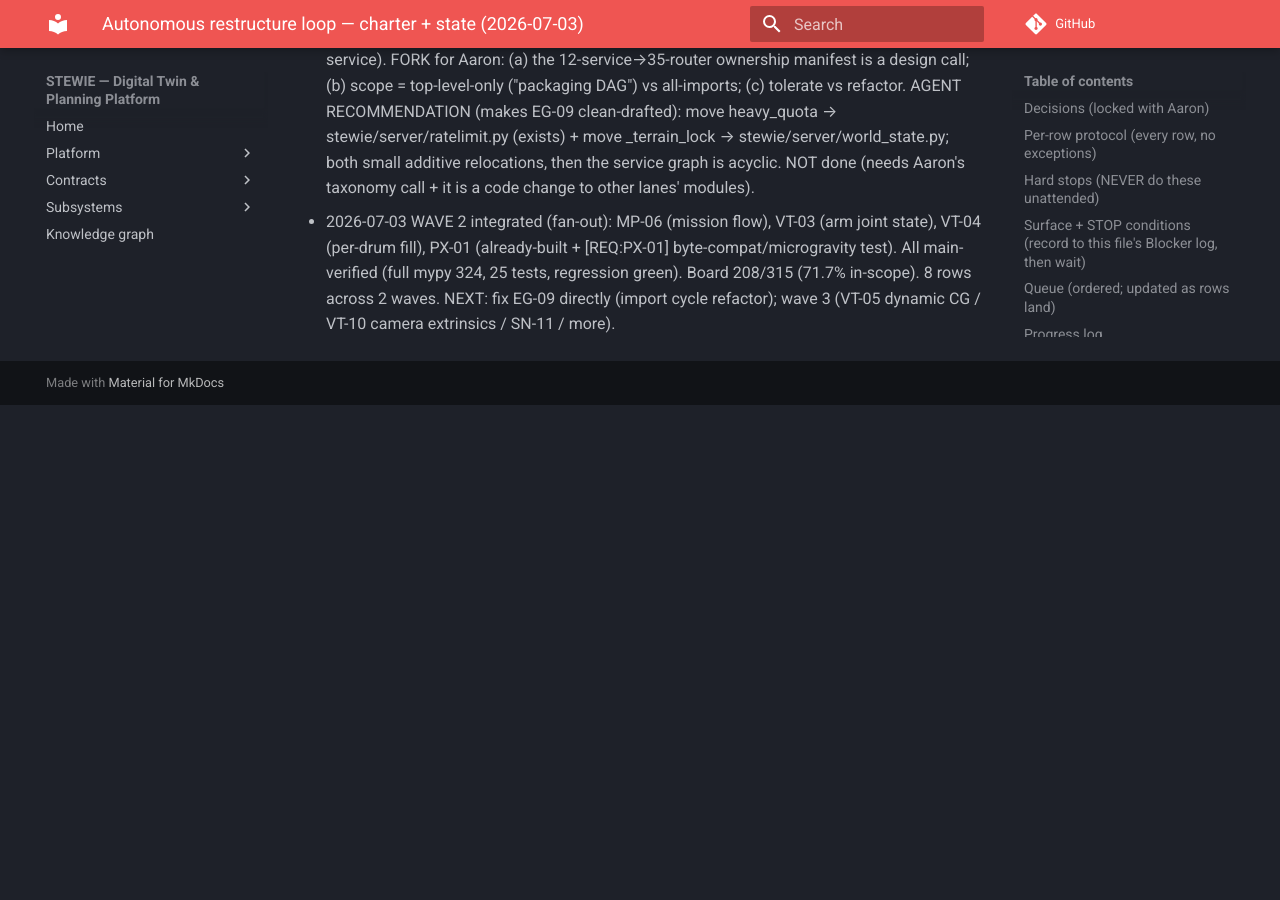
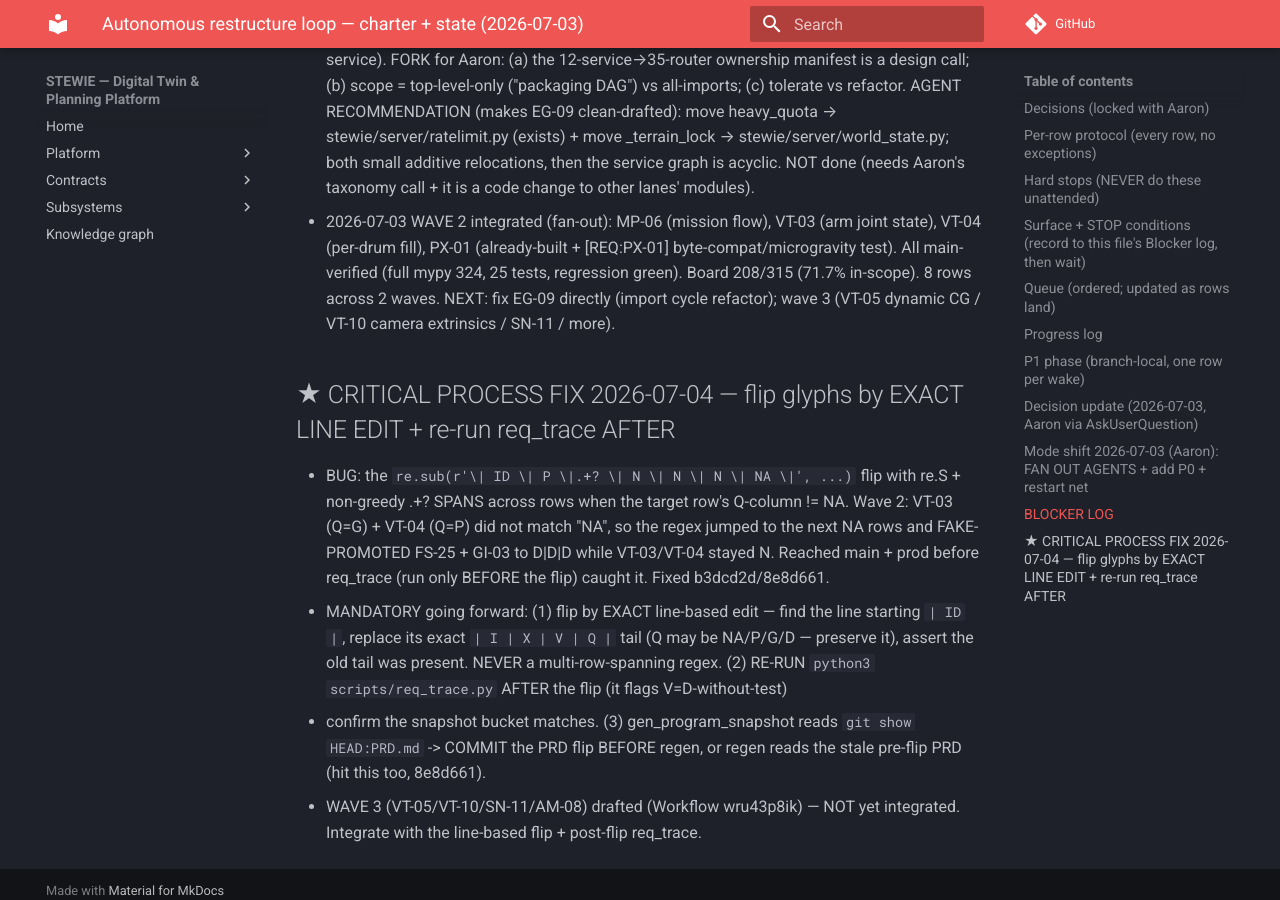
Before and after one commit to stewie-sw/stewie, an MkDocs documentation site: the page built from docs/autonomous_loop_charter_2026-07-03.md, in a window 1280 px wide and 900 px high, scrolled down 7997 px. Built offline with MkDocs 1.6.1 and Material for MkDocs 9.7.7, drawn with Linux system fonts in a browser that asks for light colours; comment, search, counter and statistics services are not loaded; before the commit the page ends 8402 px from its top, so only the background shows below that.

Commit message:
chore(loop): charter — CRITICAL flip-method fix (line-based + post-flip req_trace); wave 3 pending

```diff
--- a/docs/autonomous_loop_charter_2026-07-03.md
+++ b/docs/autonomous_loop_charter_2026-07-03.md
@@ -237,3 +237,16 @@
   PX-01 (already-built + [REQ:PX-01] byte-compat/microgravity test). All main-verified (full mypy 324, 25 tests,
   regression green). Board 208/315 (71.7% in-scope). 8 rows across 2 waves. NEXT: fix EG-09 directly (import
   cycle refactor); wave 3 (VT-05 dynamic CG / VT-10 camera extrinsics / SN-11 / more).
+
+## ★ CRITICAL PROCESS FIX 2026-07-04 — flip glyphs by EXACT LINE EDIT + re-run req_trace AFTER
+- BUG: the `re.sub(r'\| ID \| P \|.+? \| N \| N \| N \| NA \|', ...)` flip with re.S + non-greedy .+? SPANS
+  across rows when the target row's Q-column != NA. Wave 2: VT-03 (Q=G) + VT-04 (Q=P) did not match "NA", so
+  the regex jumped to the next NA rows and FAKE-PROMOTED FS-25 + GI-03 to D|D|D while VT-03/VT-04 stayed N.
+  Reached main + prod before req_trace (run only BEFORE the flip) caught it. Fixed b3dcd2d/8e8d661.
+- MANDATORY going forward: (1) flip by EXACT line-based edit — find the line starting `| ID |`, replace its
+  exact `| I | X | V | Q |` tail (Q may be NA/P/G/D — preserve it), assert the old tail was present. NEVER a
+  multi-row-spanning regex. (2) RE-RUN `python3 scripts/req_trace.py` AFTER the flip (it flags V=D-without-test)
+  + confirm the snapshot bucket matches. (3) gen_program_snapshot reads `git show HEAD:PRD.md` -> COMMIT the
+  PRD flip BEFORE regen, or regen reads the stale pre-flip PRD (hit this too, 8e8d661).
+- WAVE 3 (VT-05/VT-10/SN-11/AM-08) drafted (Workflow wru43p8ik) — NOT yet integrated. Integrate with the
+  line-based flip + post-flip req_trace.
```
